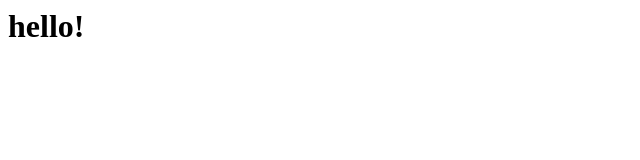
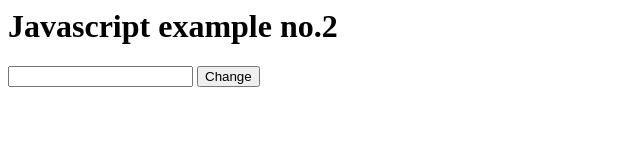
Before and after one commit to derekja/demo2, a plain HTML site: page index.html in a window 1280 px wide. Shown: the whole page, without its empty margins (0-640 px from the left). Drawn offline with Linux system fonts and the light colour scheme.

Commit message:
new html

```diff
--- a/index.html
+++ b/index.html
@@ -1,10 +1,30 @@
 <html>
 
 <head>
+    <script>
+        function change() {
 
+            var myNewTitle = document.getElementById('myTextField').value;
+            if (myNewTitle.length == 0) {
+                alert('Write Some real Text please.');
+                return;
+            }
+
+            var title = document.getElementById('title');
+            title.innerHTML = myNewTitle;
+
+        }
+    </script>
 </head>
 
 <body>
-    <h1>hello!</h1>
+    <h1 id="title">Javascript example no.2</h1>
+    <input type="text" id="myTextField" />
+    <input type="submit" id="byBtn" value="Change" onclick="change()" />
+    <script>
+        console.log("foo")
+    </script>
 
 </body>
+
+</html>
```
